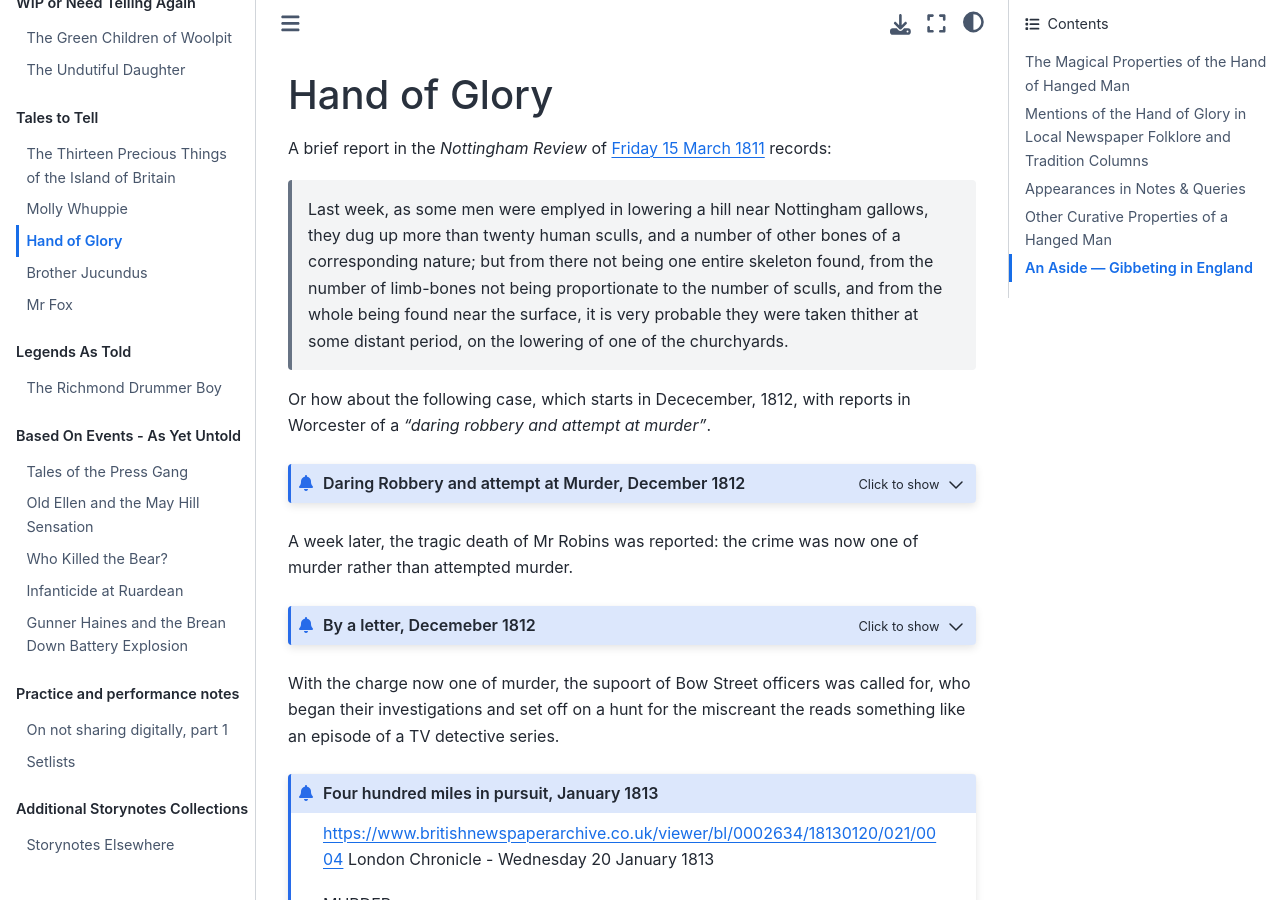
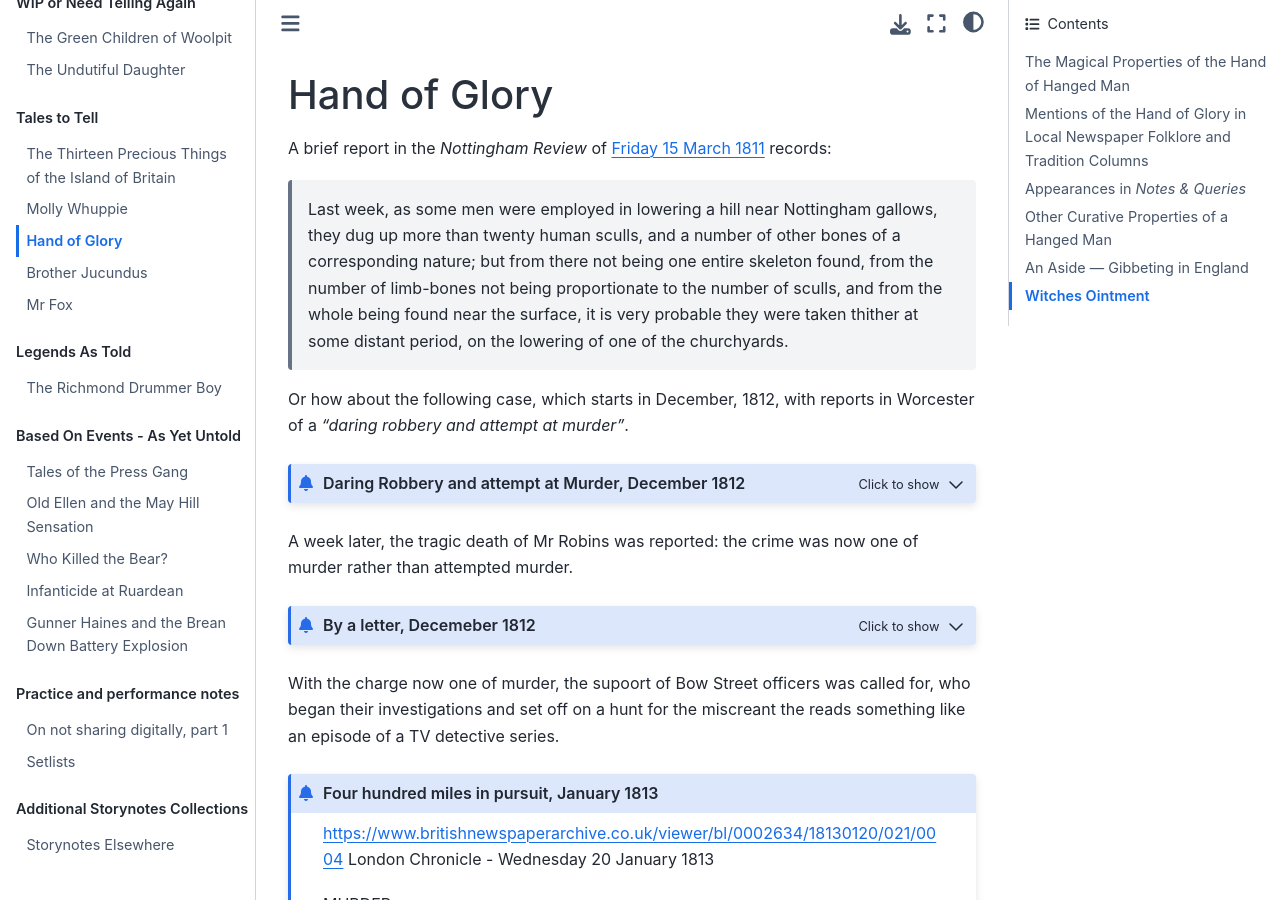
Before and after one commit to psychemedia/storytelling-notes, a Jupyter Book: the page built from hand-of-glory.md, in a window 1280 px wide and 900 px high. Built offline with Jupyter Book 1.0.4 settings and Sphinx 7.4.7 and the Sphinx Book theme 1.1.4, drawn with Linux system fonts in a browser that asks for light colours; some of the changed text lies outside the part shown.

Commit message:
Update hand-of-glory.md

````diff
--- a/hand-of-glory.md
+++ b/hand-of-glory.md
@@ -2,9 +2,9 @@
 
 A brief report in the *Nottingham Review* of [Friday 15 March 1811](https://britishnewspaperarchive.co.uk/viewer/bl/0001100/18110315/045/0004) records:
 
-> Last week, as some men were emplyed in lowering a hill near Nottingham gallows, they dug up more than twenty human sculls, and a number of other bones of a corresponding nature; but from there not being one entire skeleton found, from the number of limb-bones not being proportionate to the number of sculls, and from the whole being found near the surface, it is very probable they were taken thither at some distant period, on the lowering of one of the churchyards.
+> Last week, as some men were employed in lowering a hill near Nottingham gallows, they dug up more than twenty human sculls, and a number of other bones of a corresponding nature; but from there not being one entire skeleton found, from the number of limb-bones not being proportionate to the number of sculls, and from the whole being found near the surface, it is very probable they were taken thither at some distant period, on the lowering of one of the churchyards.
 
-Or how about the following case, which starts in Dececember, 1812, with reports in Worcester of a *"daring robbery and attempt at murder"*.
+Or how about the following case, which starts in December, 1812, with reports in Worcester of a *"daring robbery and attempt at murder"*.
 
 ```{admonition} Daring Robbery and attempt at Murder, December 1812
 :class: dropdown
@@ -730,7 +730,7 @@
 
 ```
 
-## Appearances in Notes & Queries
+## Appearances in *Notes & Queries*
 
 Over the years, the hand of glory, and related matters, made several appearances in *Notes & Queries*, that veritable "medium of inter‐communication for literary men, artists, antiquaries, genealogists, etc." in which you can chase down all manner of idle curiosities.
 
@@ -1085,3 +1085,14 @@
 Gibbeting Alive (4th S. x. 332.)—This "horrible tale" of the year 1805 is but a repetition of a story told of the same county, but dated 1683. In that year the body of a man, named Andrew Mills, who had been executed at Durham for the murder of his master's three children, was hung chains near to Ferry Hill. Yet the tale goes that he was gibbeted alive — that a girl who loved him contrived to keep him in existence for several days, and that his dying shrieks could be heard for miles around. Is this traditionary story peculiar
 to the county of Durham? CUTHBERT BEDE
 ```
+
+## Witches Ointment
+
+From Benjamin thorpe's *Northern mythology, comprising the principal popular traditions and superstitions of Scandinavia, north Germany, and the Netherlands*, 1851,vol III, p. 276, we also hear of another gruesome salve made from dead body parts:
+
+```{admonition} Witches' ointment, 1851
+
+WITCHES' OINTMENT.
+
+Sorceresses destroy with their ceremonies both baptized and unbaptized children (especially the former, when a cross has not been made or a prayer said over them), as well in the cradle as by the side of their parents, whence the latter often think that they have smothered the child. When the infant is buried, the witches steal the corpse out of the coffin, put it into a kettle, and boil it until the flesh falls from the bones. From the more solid parts of this decoction they make an ointment, by means of which they exercise their arts, transform themselves, etc. The fluid they pour into bottles, and whoever drinks of it and lets certain ceremonies be performed over him by the sorceresses, becomes initiated in their arts and a master thereof.
+```
````
